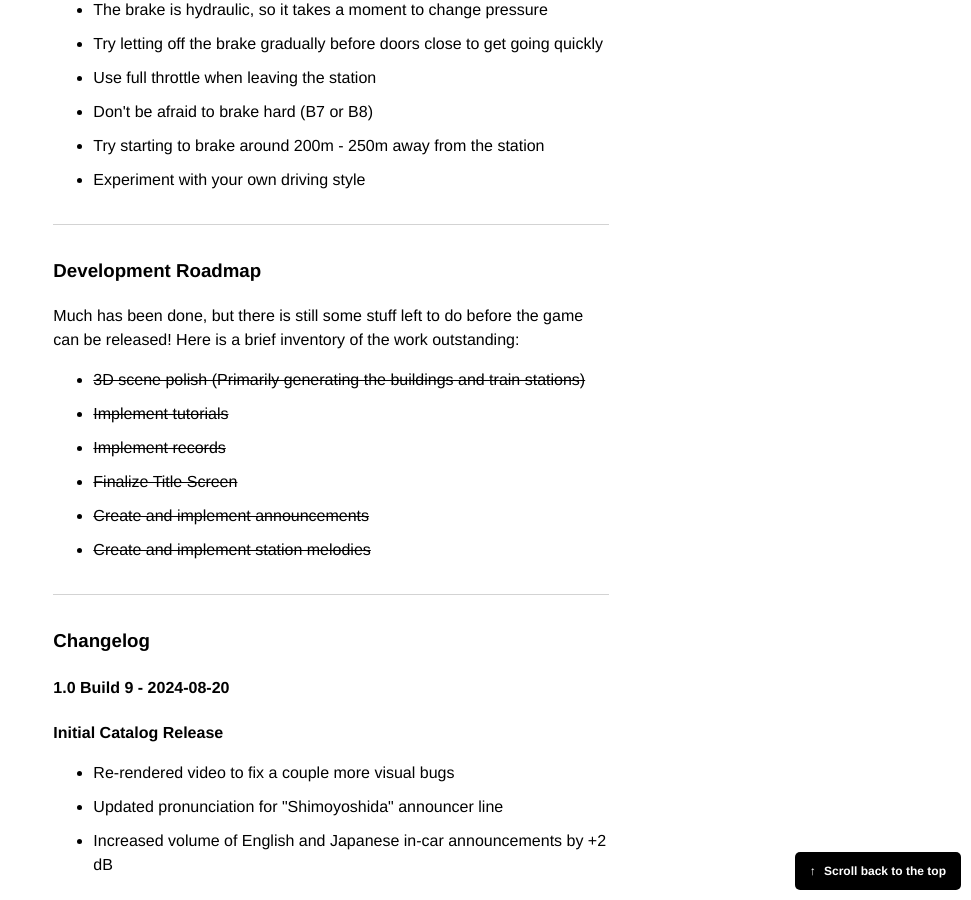
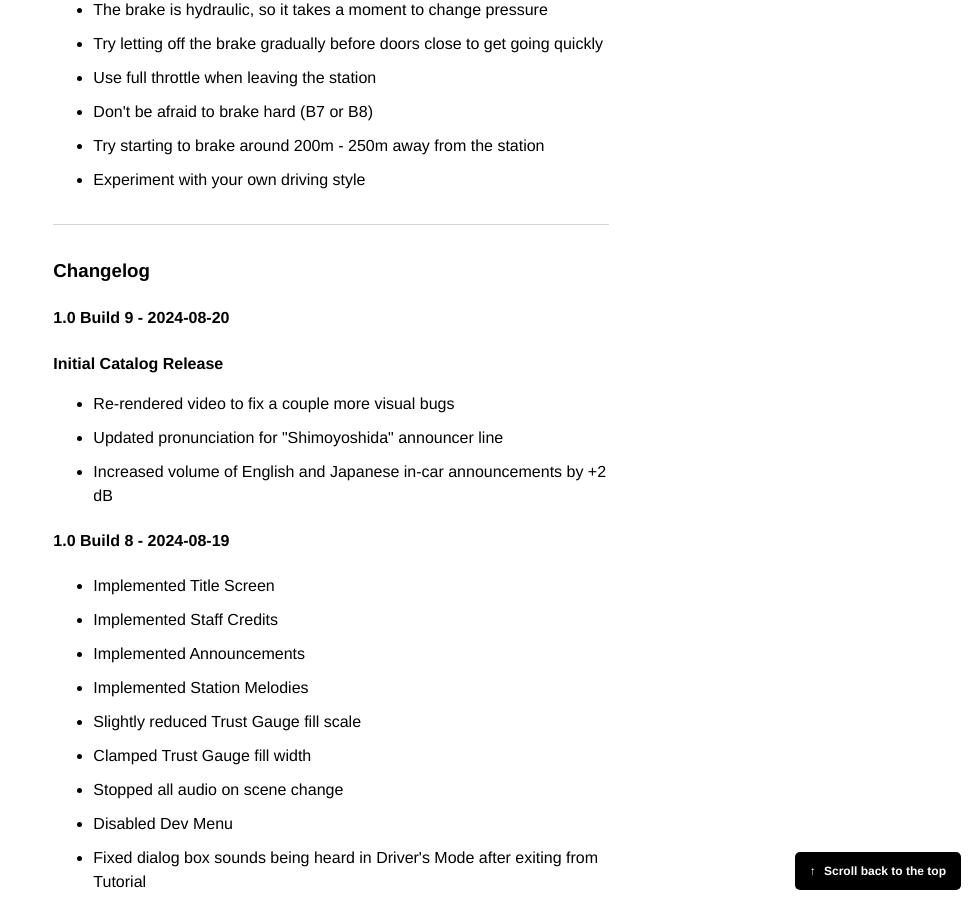
Before and after one commit to hunterbridges/blog, a Jekyll site: the page built from zerozero/guide.html, in a window 1280 px wide and 900 px high, scrolled down 6614 px. Shown: the whole window, without its empty margins (309-1280 px from the left). Built offline with Jekyll 4.4.1, drawn with Linux system fonts in a browser that asks for light colours; some web fonts are replaced; comment, search, counter and statistics services are not loaded.

Commit message:
Remove dev roadmap from guide

```diff
--- a/zerozero/guide.html
+++ b/zerozero/guide.html
@@ -184,18 +184,6 @@ layout: default
 </ul>
 <hr>
 
-<h3>Development Roadmap</h3>
-<p>Much has been done, but there is still some stuff left to do before the game can be released! Here is a brief inventory of the work outstanding:</p>
-<ul>
-    <li><s>3D scene polish (Primarily generating the buildings and train stations)</s></li>
-    <li><s>Implement tutorials</s></li>
-    <li><s>Implement records</s></li>
-    <li><s>Finalize Title Screen</s></li>
-    <li><s>Create and implement announcements</s></li>
-    <li><s>Create and implement station melodies</s></li>
-</ul>
-<hr>
-
 <h3>Changelog</h3>
 <h4>1.0 Build 9 - 2024-08-20</h4>
 <p>
```
